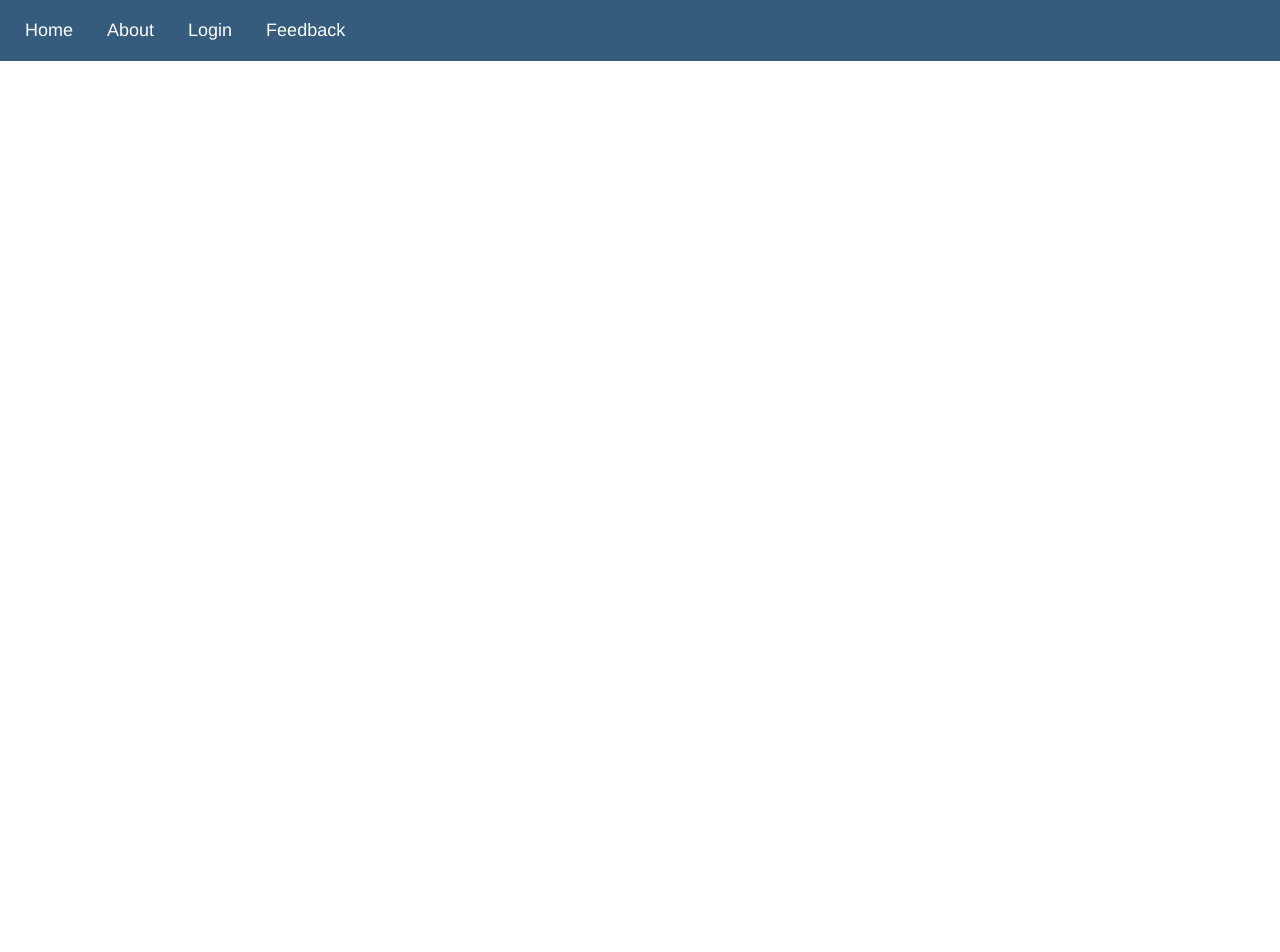
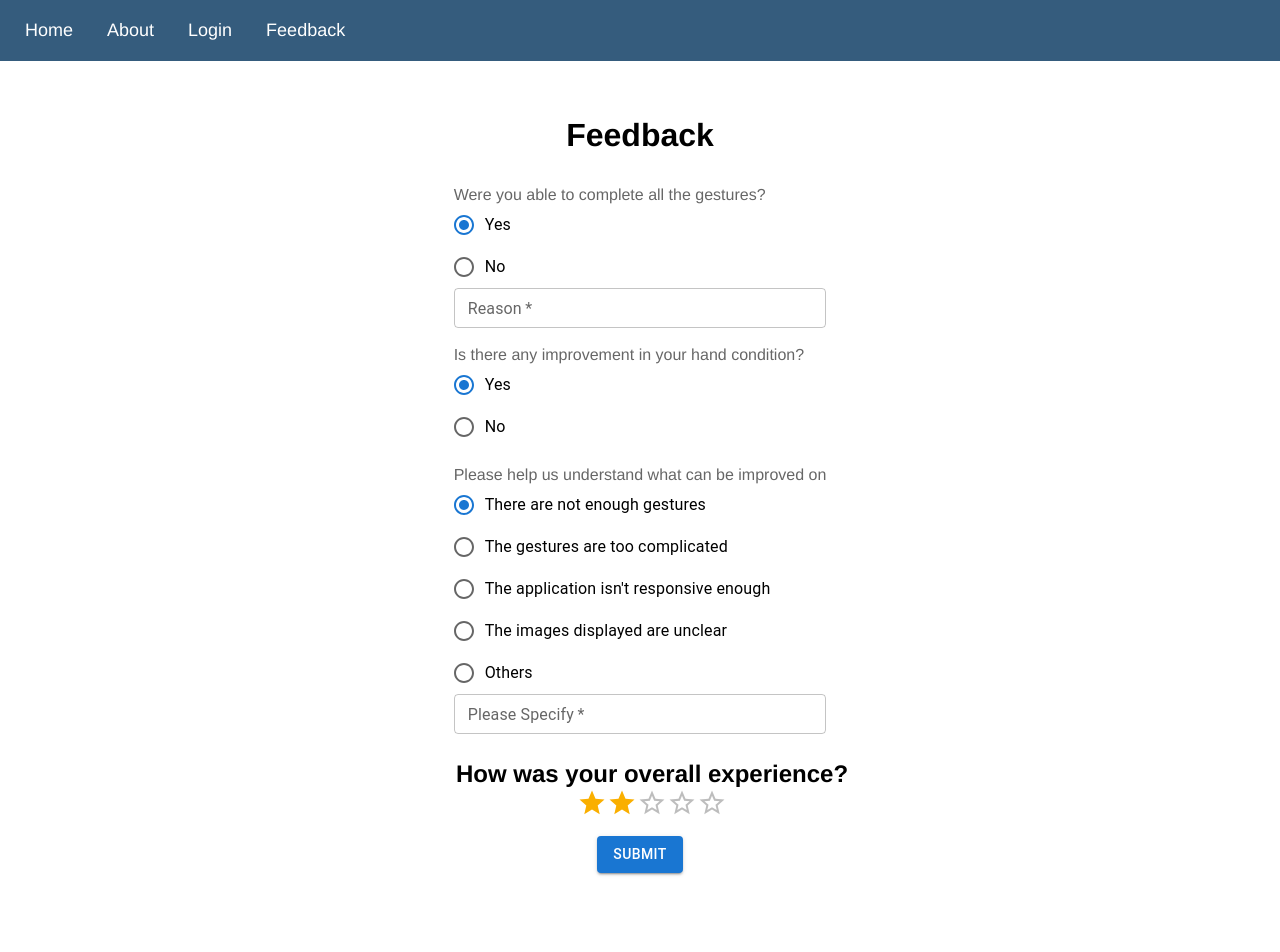
Before and after one commit to victorlim12/Hand-Gesture-Recognition, a React (Create React App) app: page /Feedbackend in a window 1280 px wide. Shown: the top 952 px of the page. Before the commit the page ends 800 px from the top, so only its background shows below. Built offline with nearby package versions, Linux system fonts and the light colour scheme.

Commit message:
<fakefinal>

```diff
--- a/src/App.js
+++ b/src/App.js
@@ -13,8 +13,9 @@ import './Style/color.css';
 import Ourteam from './Pages/Individual/Ourteam';
 import Category from './Pages/Individual/Level';
 import UnityGame from './Pages/Individual/Unity';
-
-
+import Reportpage from './Pages/Individual/Reportpage';
+import Feedbackend from './Pages/Individual/Feedbackend';
+import Returnpage from './Pages/Individual/returnpage';
 function App(){
 
     return (
@@ -32,6 +33,9 @@ function App(){
         <Route path="/Level" element={<Category />}/>
         <Route path="/Homepage" element={<Homepage />} />
         <Route path="/Unity" element={<UnityGame />} />
+        <Route path="/Reportpage" element={<Reportpage />} />
+        <Route path="/Feedbackend" element={<Feedbackend />} />
+        <Route path="/Returnpage" element={<Returnpage />} />
       </Routes>
       </BrowserRouter>
       </AppProvider>
--- a/src/Pages/Individual/About.js
+++ b/src/Pages/Individual/About.js
@@ -62,7 +62,7 @@ const About=()=>{
 
                 <div className="homepage">
                     <Typography component="h1" variant="h8" >
-                        About this Game
+                        About this Training
                      </Typography>
 
                 </div>
@@ -82,7 +82,7 @@ const About=()=>{
                 sx={{ mt: 3, mb: 2, borderRadius: '25px'}}
                 href="/training"
               >
-                Start the game
+                Start the training
               </Button>
 
         <Button
--- /dev/null
+++ b/src/Pages/Individual/Feedbackend.js
@@ -0,0 +1,177 @@
+import { style } from "@mui/system";
+import React from "react";
+import { FaStar } from "react-icons/fa";
+import Button from '@mui/material/Button';
+import Box from '@mui/material/Box';
+import Typography from '@mui/material/Typography';
+import Container from '@mui/material/Container';
+import TextField from "@mui/material/TextField";
+import { Rating, FormControlLabel, Radio } from '@mui/material';
+import RadioGroup from '@mui/material/RadioGroup';
+import Link from '@mui/material/Link';
+
+const colors = {
+    orange:"#FFBA5A",
+    grey:"#a9a9a9"
+}
+
+function Feedback(){
+
+    const stars = Array(5).fill(0);
+    const [currentValue, setCurrentValue] = React.useState(0);
+    const [hoverValue, setHoverValue] = React.useState(undefined);
+
+    const handleClick = value =>{
+        setCurrentValue(value)
+    };
+
+    const handleMouseOver = value =>{
+        setHoverValue(value)
+    }
+
+    const handleMouseLeave = () =>{
+        setHoverValue(undefined)
+    }
+
+    function Copyright(props) {
+        return (
+
+          <Typography variant="body2" color="text.secondary" align="left" {...props}>
+            {'Copyright  '}
+            <Link color="inherit" href="https://mui.com/">
+              Your Website
+            </Link>{' '}
+            {new Date().getFullYear()}
+            {'.'}
+          </Typography>
+        );
+      }
+
+    return(
+        <Container  component="main" maxWidth="md">
+            <Box
+                sx={{
+                    width:"100%",
+                    marginTop: 7,
+                    display: "flex",
+                    alignItems: "center",
+                    flexDirection: "column",
+
+                }}>
+                <div style={styles.container}>
+                    <Typography component="h1" variant="h8" >
+                    Feedback
+                    </Typography>
+                </div>
+            </Box>
+            <Box
+                sx={{
+                    width:"100%",
+                    marginTop: 1,
+                    display: "flex",
+                    alignItems: "center",
+                    flexDirection: "column",
+
+                }}>
+                    <Box sx={{
+        marginTop: 3,
+        display: 'flex',
+        flexDirection: 'column',
+        alignItems: 'flex-start',}}>
+        <Typography variant="p" color="text.secondary" align="center">
+            Were you able to complete all the gestures?
+              </Typography>
+              <RadioGroup name="use-radio-group" defaultValue="first">
+            <FormControlLabel value="first" label="Yes" control={<Radio />} />
+              <FormControlLabel value="second" label="No" control={<Radio />} />
+            </RadioGroup>
+            <TextField fullWidth
+          required
+          id="outlined-required"
+          label="Reason"
+          defaultValue=""
+          size = "small"
+        />
+
+
+<br></br>
+
+<Typography variant="p" color="text.secondary" align="center">
+              Is there any improvement in your hand condition?
+              </Typography>
+              <RadioGroup name="use-radio-group" defaultValue="first">
+            <FormControlLabel value="first" label="Yes" control={<Radio />} />
+              <FormControlLabel value="second" label="No" control={<Radio />} />
+            </RadioGroup>
+
+
+
+<br></br>
+
+            <Typography variant="p" color="text.secondary" align="center">
+              Please help us understand what can be improved on
+              </Typography>
+
+              <RadioGroup name="use-radio-group" defaultValue="first">
+            <FormControlLabel value="first" label="There are not enough gestures" control={<Radio />} />
+              <FormControlLabel value="second" label="The gestures are too complicated" control={<Radio />} />
+              <FormControlLabel value="third" label="The application isn't responsive enough" control={<Radio />} />
+              <FormControlLabel value="fourth" label="The images displayed are unclear" control={<Radio />} />
+              <FormControlLabel value="fifth" label="Others" control={<Radio />} />
+            </RadioGroup>
+            <TextField fullWidth
+          required
+          id="outlined-required"
+          label="Please Specify"
+          defaultValue=""
+          size = "small"
+        />
+
+            </Box>
+
+            <br></br>
+
+
+            <Box
+             sx={{
+                width:'100%',
+                marginTop: 1,
+                marginLeft:3,
+                display: 'flex',
+                alignItems: 'center',
+                flexDirection: 'column',
+             }}>
+            <Typography component="h2" variant="h8" >
+                    How was your overall experience?
+                    </Typography>
+                    <Rating name="size-large" defaultValue={2} size="large" />
+              <br></br>
+              </Box>
+                <Button variant="contained" href="Returnpage/" Submit sx={{display:'flex'}}>
+                    Submit
+                </Button>
+
+                <br></br>
+                <Copyright  sx={{ mt: 8, mb: 4 }} />
+
+            </Box>
+        </Container>
+    );
+};
+
+const styles = {
+    container:{
+        display: "flex",
+        flexDirection:"column",
+        alignItems: "center",
+    },
+    textarea: {
+        border:"1px solid #000000",
+        borderRadius: 5,
+        width: 450,
+        margin:"20px 0",
+        minHeight: 150,
+        padding: 10,
+    },
+}
+export default Feedback;
--- /dev/null
+++ b/src/Pages/Individual/returnpage.js
@@ -0,0 +1,84 @@
+import React from "react";
+import Typography from "@mui/material/Typography";
+import { Button, Box} from "@mui/material";
+import { color } from "@mui/system";
+import './Tar.css'
+import Link from '@mui/material/Link';
+import Container from '@mui/material/Container';
+import { style } from "@mui/system";
+import { Component } from "react";
+
+
+function Copyright(props) {
+    return (
+
+      <Typography variant="body2" color="text.secondary" align="left" {...props}>
+        {'Copyright  '}
+        <Link color="inherit" href="https://mui.com/">
+          Your Website
+        </Link>{' '}
+        {new Date().getFullYear()}
+        {'.'}
+      </Typography>
+    );
+  }
+
+  export default function Returnpage(){
+    return(
+
+            <Box
+                sx={{
+                    width:"100%",
+                    marginTop: 20,
+                    display: "flex",
+                    alignItems: "center",
+                    flexDirection: "column",
+
+                }}>
+                <div>
+                    <Typography component="h1" variant="h3" >
+                    Thank You For Your Feedback!
+                    </Typography>
+
+                    <br></br>
+
+
+
+
+
+
+                    <Box
+                sx={{
+                    width:"100%",
+                    marginTop:20,
+                    display: "flex",
+                    alignItems: "center",
+                    flexDirection: "column",
+
+                }}>
+                    <Button variant="contained" size="large" href="/homepage">
+                        Return to homepage</Button>
+                    <br></br>
+                </Box>
+
+                <Box
+                sx={{
+                    width:"100%",
+                    marginTop: 5,
+                    display: "flex",
+                    alignItems: "center",
+                    flexDirection: "column",
+
+                }}>
+                    <Copyright  sx={{ mt: 8, mb: 4 }} />
+
+                    </Box>
+
+                </div>
+
+            </Box>
+
+
+
+    )
+}
--- a/src/Pages/Training-page/camera_view.js
+++ b/src/Pages/Training-page/camera_view.js
@@ -7,7 +7,7 @@ import Typography from '@mui/material/Typography';
 import Container from '@mui/material/Container';
 import { createTheme, ThemeProvider } from '@mui/material/styles';
 import {useRef, useEffect, useState, useContext} from 'react';
-
+import Reportpage from '../Individual/Reportpage'
 import Webcams from '../../Components/Webcam';
 import { AppContext } from '../../Config/Provider';
 import { Handconf } from '../../Config/Training';
@@ -126,6 +126,7 @@ export default function Level() {
                 type="submit"
                 variant="contained"
                 sx={{ mt: 0.5, mb: 2 }}
+                href='/Reportpage'
               >
                 Generate report
               </Button>
--- /dev/null
+++ b/src/Style/displaypage.css
@@ -0,0 +1,3 @@
+.box1{
+    float: right;
+ }
```
Also changed, not shown: src/Pages/Individual/Ourteam.js (+42 -41 lines), src/Pages/Individual/Reportpage.js (+119 -26 lines).
